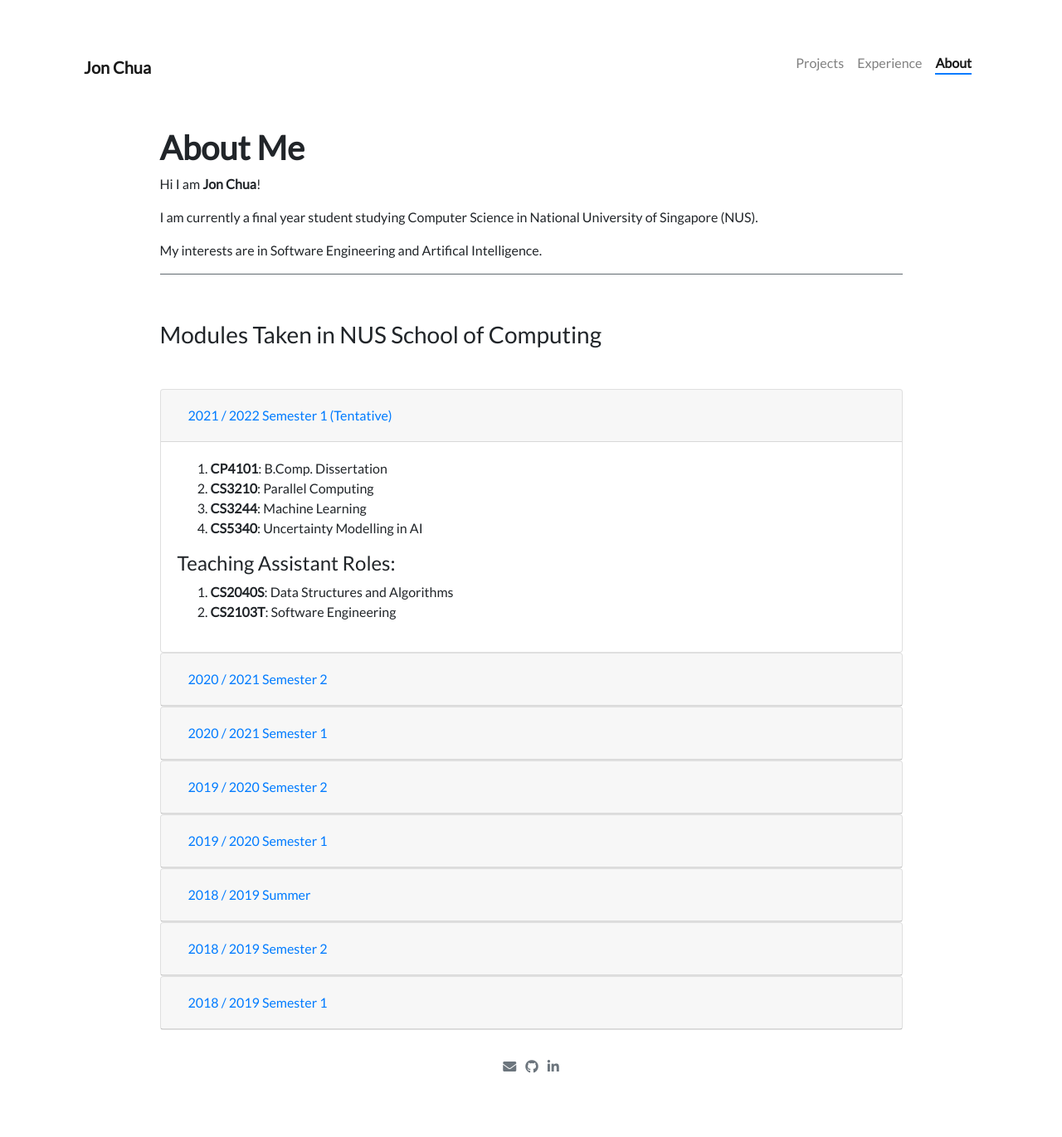
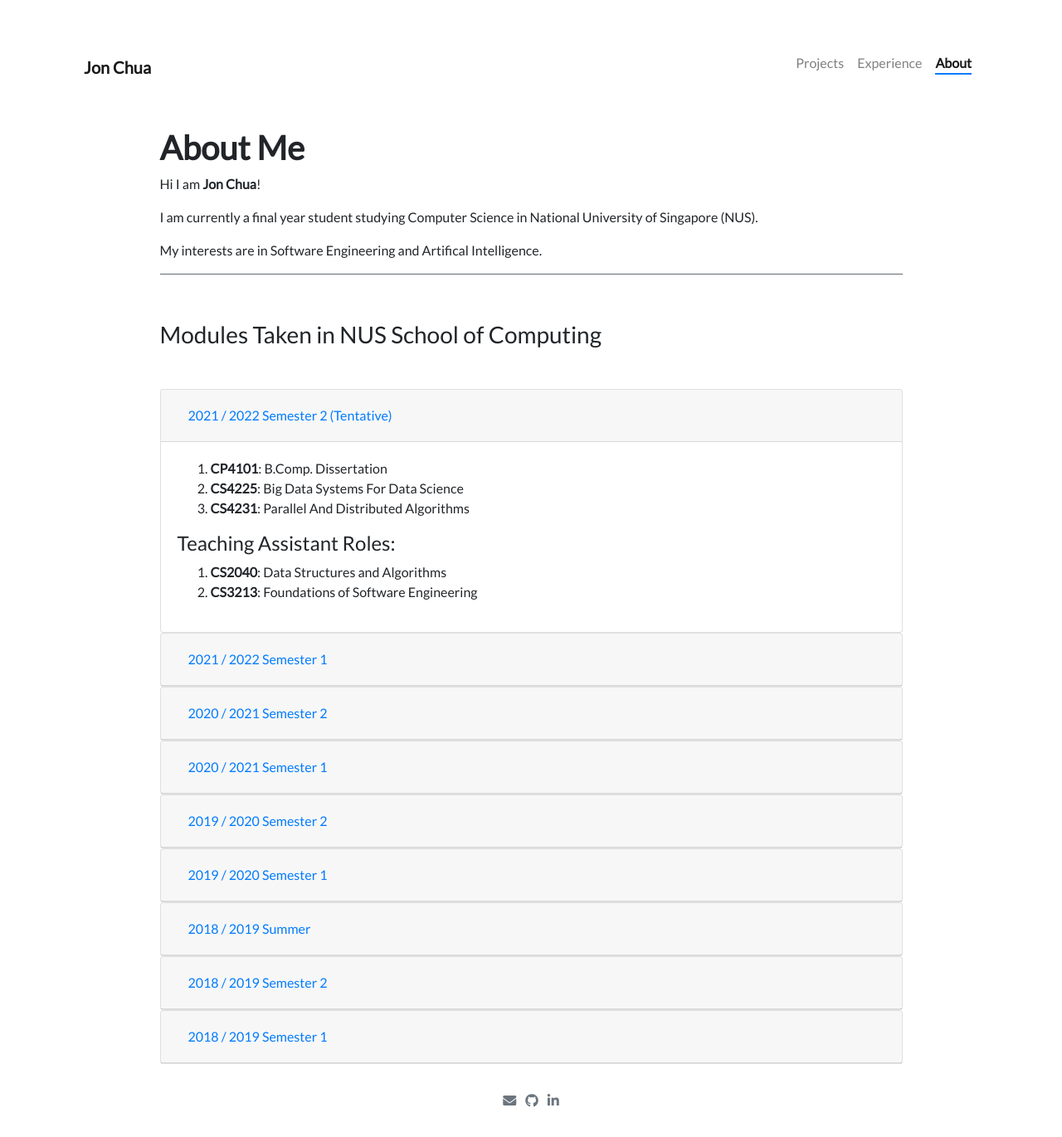
Before and after one commit to jon-chua/jon-chua.github.io, a Jekyll site: the page built from pages/about.md, in a window 1280 px wide. Shown: the whole page at 83% size. Built offline with Jekyll 4.4.1, drawn with Linux system fonts in a browser that asks for light colours; nearby versions of some CDN libraries; before the commit the page ends 1330 px from its top, so only the background shows below that.

Commit message:
Update modules for new semester

```diff
--- a/_data/timeline.yml
+++ b/_data/timeline.yml
@@ -1,3 +1,8 @@
+- title: Teaching Assistant, National University of Singapore
+  from: August 2021
+  to: May 2022
+  description: Teaching three modules, CS2040/S (Data Structures and Algorithms), CS2103/T (Software Engineering) and CS3213 (Foundations of Software Engineering).
+
 - title: Software Engineering Intern, AlphaLab Capital
   from: May 2021
   to: July 2021
--- a/pages/about.md
+++ b/pages/about.md
@@ -33,12 +33,35 @@ My interests are in Software Engineering and Artifical Intelligence.
   <div class="card">
     <div class="card-header" id="headingEight">
       <h5 class="mb-0">
-        <button class="btn btn-link collapsed" data-toggle="collapse" data-target="#collapseEight" aria-expanded="true" aria-controls="collapseEight">
-          2021 / 2022 Semester 1 (Tentative)
+        <button class="btn btn-link collapsed" data-toggle="collapse" data-target="#collapseNine" aria-expanded="true" aria-controls="collapseNine">
+          2021 / 2022 Semester 2 (Tentative)
         </button>
       </h5>
     </div>
-    <div id="collapseEight" class="collapse show" aria-labelledby="headingEight" data-parent="#accordion">
+    <div id="collapseNine" class="collapse show" aria-labelledby="headingEight" data-parent="#accordion">
+      <div class="card-body">
+         <ol>
+          <li><strong>CP4101</strong>: B.Comp. Dissertation</li>
+          <li><strong>CS4225</strong>: Big Data Systems For Data Science</li>
+          <li><strong>CS4231</strong>: Parallel And Distributed Algorithms</li>
+        </ol>
+        <h4>Teaching Assistant Roles:</h4>
+        <ol>
+          <li><strong>CS2040</strong>: Data Structures and Algorithms</li>
+          <li><strong>CS3213</strong>: Foundations of Software Engineering</li>
+        </ol>
+      </div>
+    </div>
+  </div>
+  <div class="card">
+    <div class="card-header" id="headingEight">
+      <h5 class="mb-0">
+        <button class="btn btn-link collapsed" data-toggle="collapse" data-target="#collapseEight" aria-expanded="true" aria-controls="collapseEight">
+          2021 / 2022 Semester 1
+        </button>
+      </h5>
+    </div>
+    <div id="collapseEight" class="collapse" aria-labelledby="headingEight" data-parent="#accordion">
       <div class="card-body">
          <ol>
           <li><strong>CP4101</strong>: B.Comp. Dissertation</li>
```
